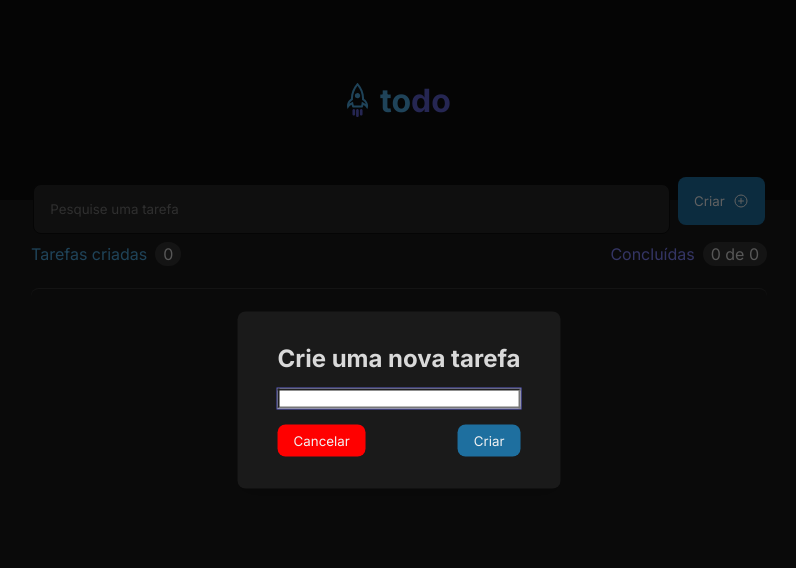
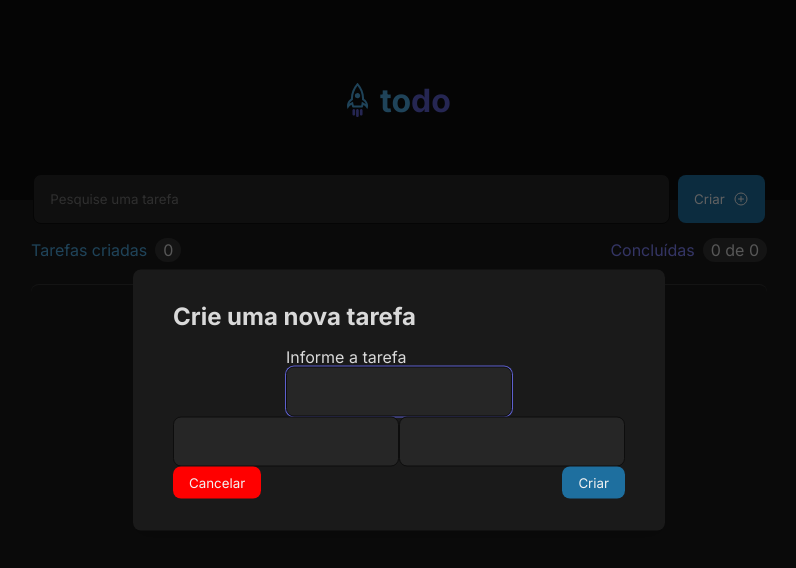
Before and after one commit to Lucas-M01/to-do-Ignite, a React (Vite) app: page / in a window 1280 px wide. Both pictures are taken after a click on the button "Criar". Shown: the top 568 px of the page, without its empty margins (241-1037 px from the left). Built offline with nearby package versions, Linux system fonts and the light colour scheme.

Commit message:
Modal foi iniciado

```diff
--- a/src/App.module.css
+++ b/src/App.module.css
@@ -7,6 +7,11 @@
     max-height: 3.375rem;
 
     width: 100%;
+}
+
+form {
+    display: flex;
+    align-items: center;
 }
 
 .task {
@@ -26,11 +31,6 @@ main {
     display: flex;
     justify-content: center;
     margin-top: 1rem;
-}
-
-.plus {
-    display: flex;
-    padding-left: 0.5rem;
 }
 
 .counter {
@@ -59,24 +59,6 @@ main {
 .listTask::-webkit-scrollbar-thumb {
     border-radius: 16px;
     background-color: var(--gray-400);
-}
-
-.buttonCreate {
-    display: flex;
-    align-items: center;
-    padding: 1rem;
-    border-radius: 8px;
-    border: 0;
-    cursor: pointer;
-
-    background-color: var(--blue-dark);
-    color: var(--gray-100);
-
-    transition:  background-color 0.2s;
-}
-
-.buttonCreate:hover {
-    background-color: var(--purple-dark)
 }
 
 .info {
--- a/src/App.tsx
+++ b/src/App.tsx
@@ -1,13 +1,11 @@
 import { Header } from './components/Header'
-import { PlusCircle } from 'phosphor-react'
 import './Global.css'
 import styles from './App.module.css'
 import { Tasks } from './components/Tasks'
 import { useState, FormEvent } from 'react'
 import { v4 as uuidv4 } from 'uuid'
 import clipboard from './assets/Clipboard.svg'
-import * as Dialog from '@radix-ui/react-dialog'
-import { ModalCreateTask } from './components/ModalCreateTask'
+import { DialogRoot } from './components/DialogRoot'
 
 interface Task{
   id: string;
@@ -57,20 +55,9 @@ export function App() {
           <form onSubmit={handleCreateNewTask} >
             <input type="text" placeholder='Pesquise uma tarefa' value={task} onChange={e => setTask(e.target.value)} className={styles.task} />
           </form>
-          <Dialog.Root>
-            <Dialog.DialogTrigger className={styles.buttonCreate} >
-                Criar
-                <div className={styles.plus}>
-                  <PlusCircle size={16} />
-                </div>
-            </Dialog.DialogTrigger>
-            <ModalCreateTask />
+          <DialogRoot />
+        </div>
 
-          </Dialog.Root>
-        </div>
-        <div>
-
-        </div>
         <div className={styles.infoTasks}>
           <main>
             <div className={styles.info}>
--- /dev/null
+++ b/src/components/DialogRoot/DialogRoot.module.css
@@ -0,0 +1,22 @@
+.buttonCreate {
+    display: flex;
+    align-items: center;
+    padding: 1rem;
+    border-radius: 8px;
+    border: 0;
+    cursor: pointer;
+
+    background-color: var(--blue-dark);
+    color: var(--gray-100);
+
+    transition:  background-color 0.2s;
+}
+
+.buttonCreate:hover {
+    background-color: var(--purple-dark)
+}
+
+.plus {
+    display: flex;
+    padding-left: 0.5rem;
+}
--- /dev/null
+++ b/src/components/DialogRoot/index.tsx
@@ -0,0 +1,18 @@
+import * as Dialog from '@radix-ui/react-dialog'
+import { PlusCircle } from 'phosphor-react'
+import { ModalCreateTask } from '../ModalCreateTask'
+import styles from './DialogRoot.module.css'
+
+export function DialogRoot() {
+    return(
+        <Dialog.Root>
+            <Dialog.DialogTrigger className={styles.buttonCreate} >
+                Criar
+                <div className={styles.plus}>
+                  <PlusCircle size={16} />
+                </div>
+            </Dialog.DialogTrigger>
+            <ModalCreateTask />
+        </Dialog.Root>
+    )
+}
--- a/src/components/ModalCreateTask/ModalCreateTask.module.css
+++ b/src/components/ModalCreateTask/ModalCreateTask.module.css
@@ -1,3 +1,6 @@
+
+
+
 .overlay {
     position: fixed;
     top: 0px;
@@ -7,6 +10,7 @@
     background: #000;
     opacity: 60%;
 }
+
 
 .content {
     position: fixed;
@@ -26,9 +30,23 @@
 
 }
 
+.informTask {
+    display: flex;
+    flex-direction: column;
+}
+
+input {
+    background-color: var(--gray-500);
+    border: 1px solid var(--gray-700);
+    color: var(--gray-100);
+    border-radius: 8px;
+    padding: 1rem;
+}
+
 .buttons {
     display: flex;
     justify-content: space-between;
+    width: 100%;
 }
 
 .buttonCreate {
@@ -62,12 +80,16 @@
     transition: 0.4s;
 }
 
-form {
+.form {
     display: flex;
     flex-direction: column;
     margin-top: 1rem;
-    gap: 1rem;
+
+
+    width: 100%;
 }
+
+
 
 @media only screen and (max-width: 768px) {
     .content {
--- a/src/components/ModalCreateTask/index.tsx
+++ b/src/components/ModalCreateTask/index.tsx
@@ -8,9 +8,16 @@ export function ModalCreateTask(){
                 <Dialog.Content className={styles.content}>
                     <Dialog.Title>Crie uma nova tarefa</Dialog.Title>
 
-                    <form>
+                    <form className={styles.form}>
+                        <div className={styles.informTask}>
+                            <label htmlFor="task">Informe a tarefa</label>
+                            <input type="text" name="task" />
+                        </div>
 
-                        <input type="text" />
+                        <div>
+                            <input type="text" />
+                            <input type="text" />
+                        </div>
 
                         <div className={styles.buttons}>
                             <Dialog.Close asChild>
```
Also changed, not shown: public/teste.js (added, +24 -0 lines).
